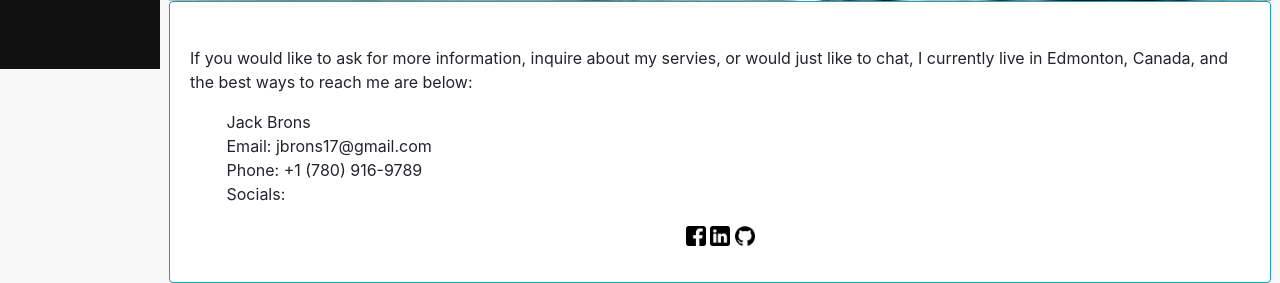
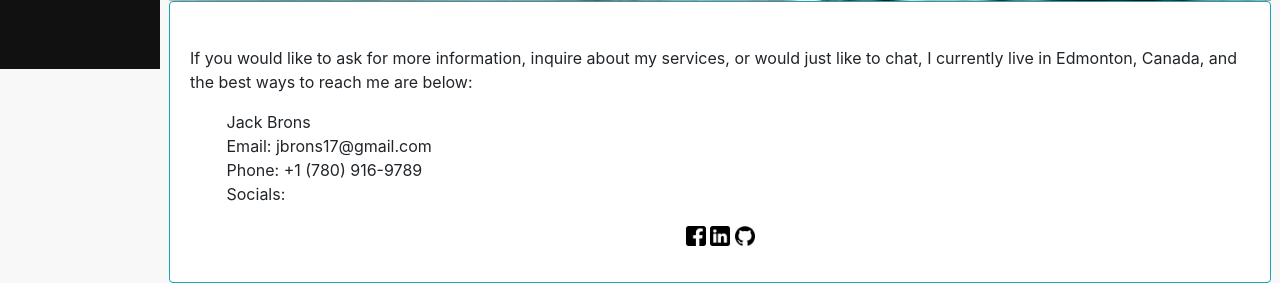
Before and after one commit to jb994/jsite, a Django app: page /contact in a window 1280 px wide. Shown: the part 731-1014 px from the top of the page. Run offline with Django 4.2, Linux system fonts and the light colour scheme.

Commit message:
Fixed typo in contacts

```diff
--- a/base/templates/base/contact.html
+++ b/base/templates/base/contact.html
@@ -21,7 +21,7 @@
 		</div>
 		<div class="row">
 			<div class="col-md-12">
-				<p align="left"> If you would like to ask for more information, inquire about my servies, or would just like to chat, I currently live in Edmonton, Canada, and the best ways to reach me are below:
+				<p align="left"> If you would like to ask for more information, inquire about my services, or would just like to chat, I currently live in Edmonton, Canada, and the best ways to reach me are below:
 				</p>
 				<p align="left">
 					&emsp;&emsp; Jack Brons<br>
--- a/base/templates/portfolio/pathway-analysis.html
+++ b/base/templates/portfolio/pathway-analysis.html
@@ -55,6 +55,7 @@
   					height=100%;>
 				</div>
 			</div>
+			<br><hr><br>
 		</div>
 	</div>
 </div>
```
